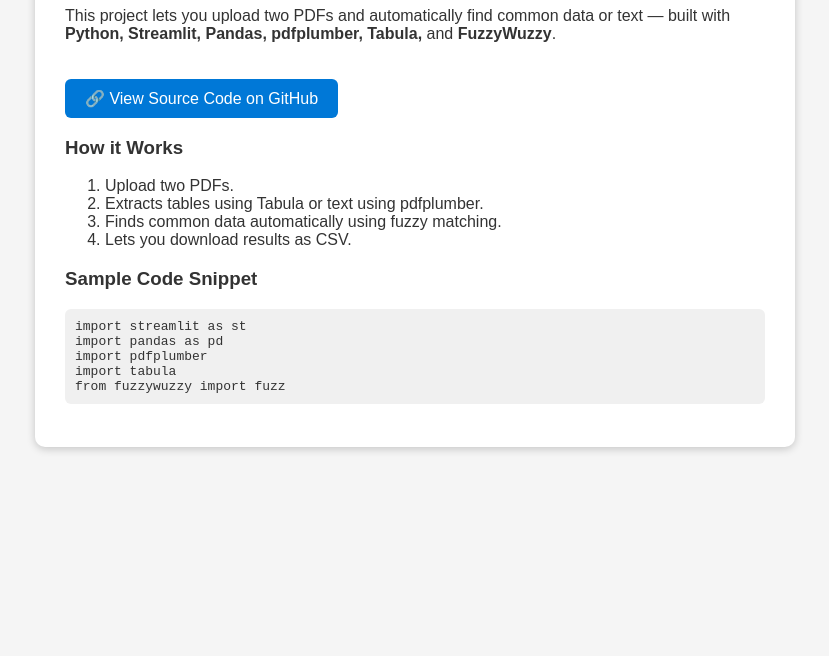
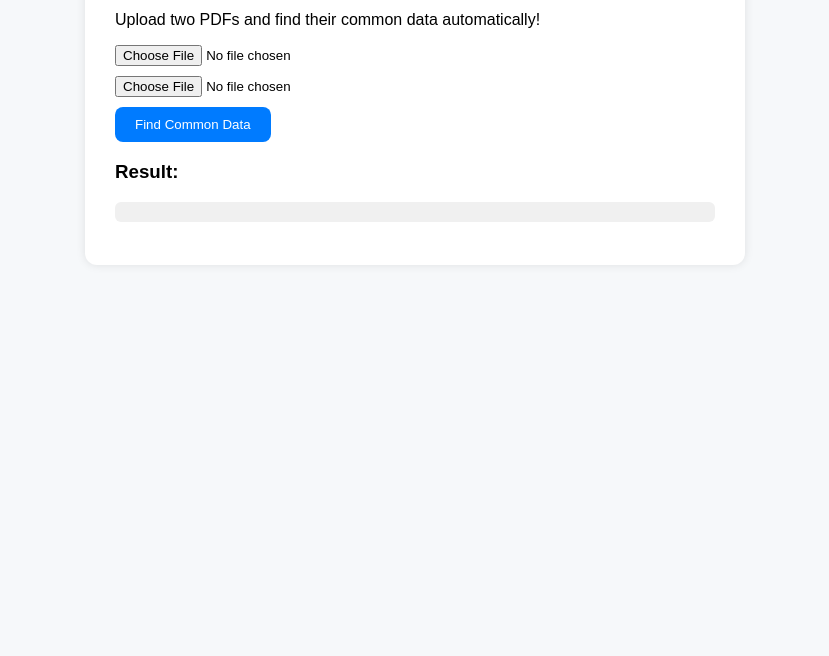
Before and after one commit to Harjeet1309/pdf-data-joiner, a plain HTML site: page index.html in a window 1280 px wide. Shown: the part 144-800 px from the top of the page, without its empty margins (225-1054 px from the left). Drawn offline with Linux system fonts and the light colour scheme.

Commit message:
Add frontend for PDF Data Joiner

```diff
--- a/index.html
+++ b/index.html
@@ -1,69 +1,95 @@
 <!DOCTYPE html>
 <html lang="en">
 <head>
-  <meta charset="UTF-8">
-  <meta name="viewport" content="width=device-width, initial-scale=1.0">
-  <title>PDF Data Joiner</title>
+  <meta charset="UTF-8" />
+  <meta name="viewport" content="width=device-width, initial-scale=1.0" />
+  <title>📄 PDF Data Joiner</title>
   <style>
     body {
       font-family: Arial, sans-serif;
-      margin: 40px;
-      background-color: #f5f5f5;
-      color: #333;
+      background-color: #f6f8fa;
+      margin: 0;
+      padding: 0;
+      display: flex;
+      flex-direction: column;
+      align-items: center;
+    }
+    h1 {
+      color: #222;
+      margin-top: 30px;
     }
     .container {
-      max-width: 700px;
-      margin: auto;
       background: white;
       padding: 30px;
-      border-radius: 10px;
-      box-shadow: 0 2px 8px rgba(0,0,0,0.2);
+      border-radius: 12px;
+      box-shadow: 0 0 10px rgba(0,0,0,0.1);
+      max-width: 600px;
+      width: 90%;
+      margin-top: 20px;
     }
-    h1 {
-      color: #0078D7;
-      text-align: center;
+    input[type="file"] {
+      margin: 10px 0;
+      display: block;
     }
-    a.button {
-      display: inline-block;
-      background: #0078D7;
+    button {
+      background-color: #007bff;
       color: white;
+      border: none;
       padding: 10px 20px;
-      text-decoration: none;
-      border-radius: 6px;
-      margin-top: 20px;
+      border-radius: 8px;
+      cursor: pointer;
+    }
+    button:hover {
+      background-color: #0056b3;
     }
     pre {
       background: #f0f0f0;
       padding: 10px;
       border-radius: 6px;
       overflow-x: auto;
+      max-height: 400px;
     }
   </style>
 </head>
 <body>
+  <h1>📄 PDF Data Joiner</h1>
   <div class="container">
-    <h1>📄 PDF Data Joiner</h1>
-    <p>
-      This project lets you upload two PDFs and automatically find common data or text —
-      built with <strong>Python, Streamlit, Pandas, pdfplumber, Tabula,</strong> and <strong>FuzzyWuzzy</strong>.
-    </p>
+    <p>Upload two PDFs and find their common data automatically!</p>
+    <input type="file" id="pdf1" accept="application/pdf" />
+    <input type="file" id="pdf2" accept="application/pdf" />
+    <button onclick="uploadPDFs()">Find Common Data</button>
 
-    <a class="button" href="https://github.com/Harjeet1309/pdf-data-joiner" target="_blank">🔗 View Source Code on GitHub</a>
+    <h3>Result:</h3>
+    <pre id="result"></pre>
+  </div>
 
-    <h3>How it Works</h3>
-    <ol>
-      <li>Upload two PDFs.</li>
-      <li>Extracts tables using Tabula or text using pdfplumber.</li>
-      <li>Finds common data automatically using fuzzy matching.</li>
-      <li>Lets you download results as CSV.</li>
-    </ol>
+  <script>
+    async function uploadPDFs() {
+      const file1 = document.getElementById("pdf1").files[0];
+      const file2 = document.getElementById("pdf2").files[0];
+      const resultBox = document.getElementById("result");
+      resultBox.textContent = "Processing...";
 
-    <h3>Sample Code Snippet</h3>
-    <pre><code>import streamlit as st
-import pandas as pd
-import pdfplumber
-import tabula
-from fuzzywuzzy import fuzz</code></pre>
-  </div>
+      if (!file1 || !file2) {
+        alert("Please upload both PDF files!");
+        return;
+      }
+
+      const formData = new FormData();
+      formData.append("pdf1", file1);
+      formData.append("pdf2", file2);
+
+      try {
+        const response = await fetch("https://pdf-joiner-backend.onrender.com/join", {
+          method: "POST",
+          body: formData
+        });
+        const data = await response.json();
+        resultBox.textContent = JSON.stringify(data, null, 2);
+      } catch (error) {
+        resultBox.textContent = "Error: " + error.message;
+      }
+    }
+  </script>
 </body>
 </html>
```
Also changed, not shown: requirements.txt, 1 other file.
